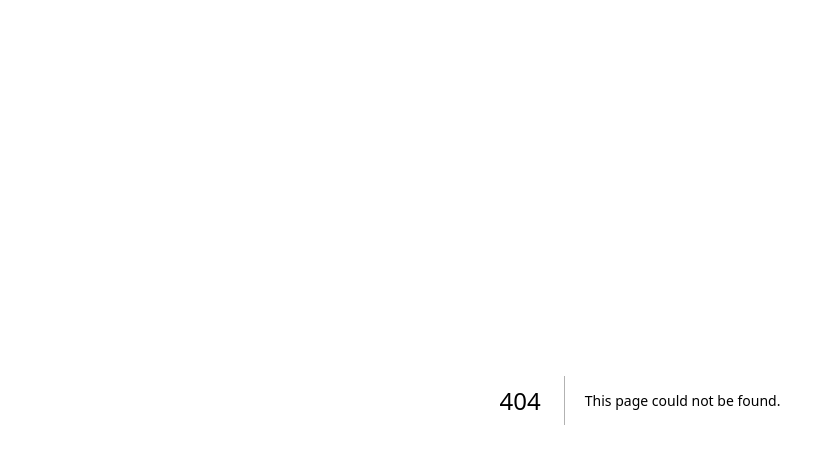
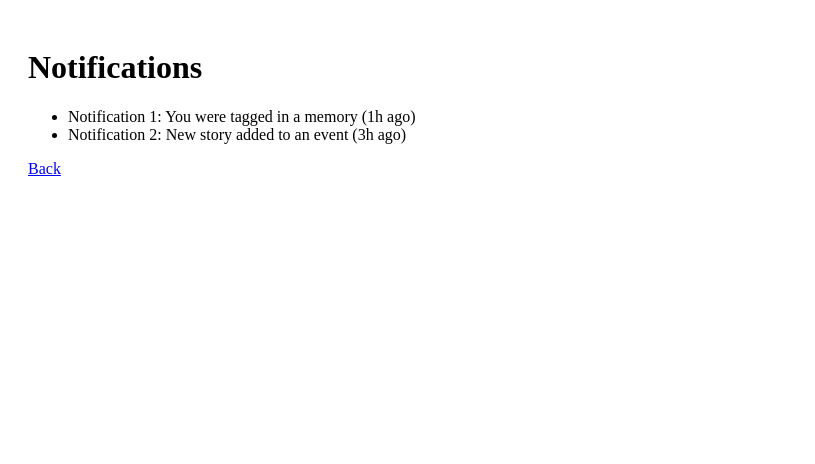
Before and after one commit to duuke21/memory-box-prototype, a Next.js app: page /notifications in a window 1280 px wide. Before the commit this address had no page. Shown: the top 464 px of the page, without its empty margins (0-815 px from the left). Built offline with nearby package versions, Linux system fonts and the light colour scheme.

Commit message:
Create notifications.js

```diff
--- /dev/null
+++ b/pages/notifications.js
@@ -0,0 +1,13 @@
+export default function Notifications() {
+  return (
+    <div style={{ padding: '20px' }}>
+      <h1>Notifications</h1>
+      <ul>
+        <li>Notification 1: You were tagged in a memory (1h ago)</li>
+        <li>Notification 2: New story added to an event (3h ago)</li>
+        {/* Add more dynamic notifications later */}
+      </ul>
+      <a href="/">Back</a>
+    </div>
+  );
+}
```
